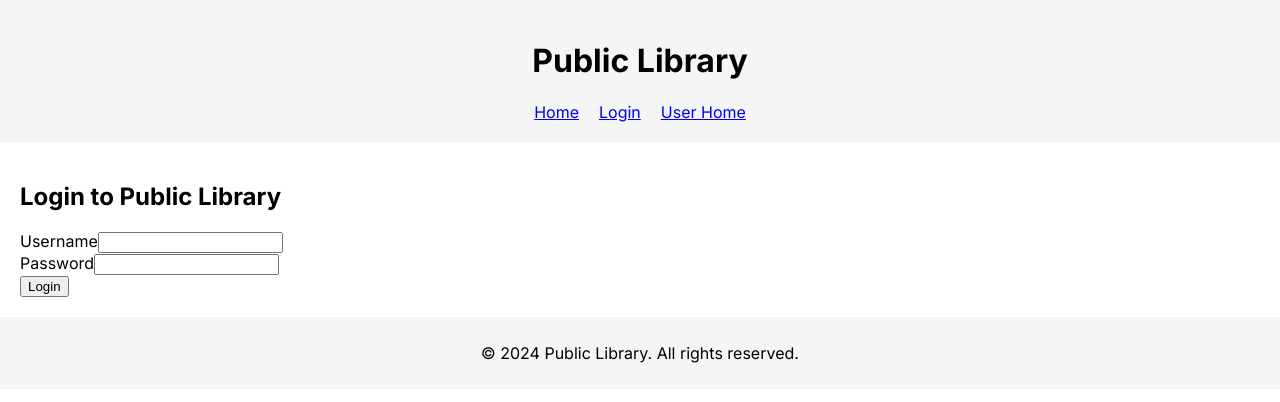
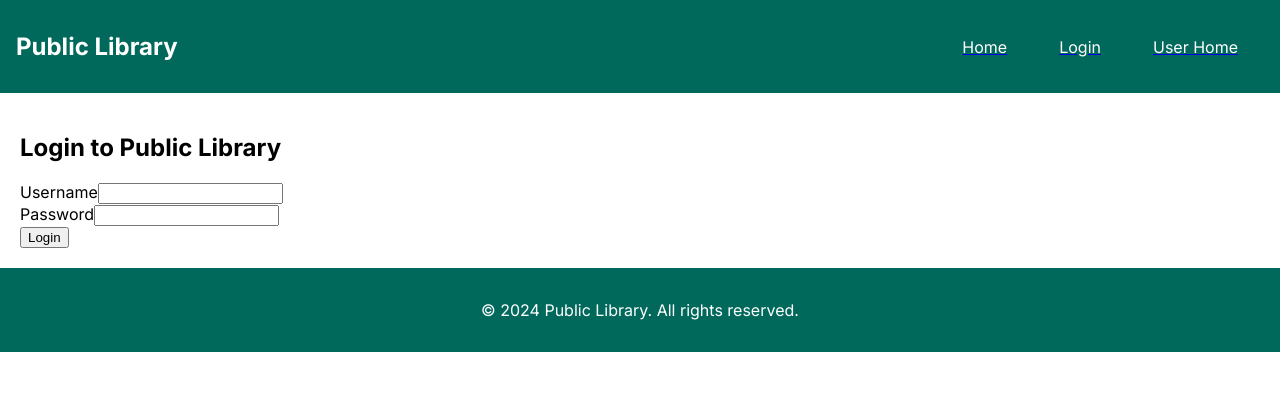
Before and after one commit to yash161/oddo-final, a Next.js app: page /login in a window 1280 px wide. Shown: the top 402 px of the page. Built offline with nearby package versions, Linux system fonts and the light colour scheme.

Commit message:
Improving css

```diff
--- a/src/app/(components)/Footer/page.tsx
+++ b/src/app/(components)/Footer/page.tsx
@@ -1,11 +1,11 @@
-"use client"; // Add this line
+"use client";
 
 import React from 'react';
 
 const Footer = () => {
   return (
-    <footer className="bg-gray-800 text-white p-4 mt-auto">
-      <div className="container mx-auto">
+    <footer style={{ backgroundColor: '#00695c', color: 'white', padding: '1rem', marginTop: 'auto' }}>
+      <div style={{ container: 'mx-auto', textAlign: 'center' }}>
         <p>&copy; 2024 Public Library. All rights reserved.</p>
       </div>
     </footer>
--- a/src/app/(components)/Header/page.tsx
+++ b/src/app/(components)/Header/page.tsx
@@ -1,17 +1,23 @@
-"use client"; // Add this line
+"use client";
 
 import React from 'react';
 import Link from 'next/link';
 
 const Header = () => {
   return (
-    <header className="bg-gray-800 text-white p-4">
-      <div className="container mx-auto flex justify-between items-center">
-        <h1 className="text-xl font-bold">Public Library</h1>
+    <header style={{ backgroundColor: '#00695c', color: 'white', padding: '1rem' }}>
+      <div style={{ container: 'mx-auto', display: 'flex', justifyContent: 'space-between', alignItems: 'center' }}>
+        <h1 style={{ fontSize: '1.5rem', fontWeight: 'bold' }}>Public Library</h1>
         <nav>
-          <Link href="/">Home</Link>
-          <Link href="/login">Login</Link>
-          <Link href="/userHome">User Home</Link>
+          <Link href="/" passHref>
+            <span style={{ margin: '0 1rem', textDecoration: 'none', color: 'white', cursor: 'pointer' }}>Home</span>
+          </Link>
+          <Link href="/login" passHref>
+            <span style={{ margin: '0 1rem', textDecoration: 'none', color: 'white', cursor: 'pointer' }}>Login</span>
+          </Link>
+          <Link href="/userHome" passHref>
+            <span style={{ margin: '0 1rem', textDecoration: 'none', color: 'white', cursor: 'pointer' }}>User Home</span>
+          </Link>
         </nav>
       </div>
     </header>
```
Also changed, not shown: src/app/page.tsx (+10 -10 lines), src/app/layout.tsx (indentation only).
